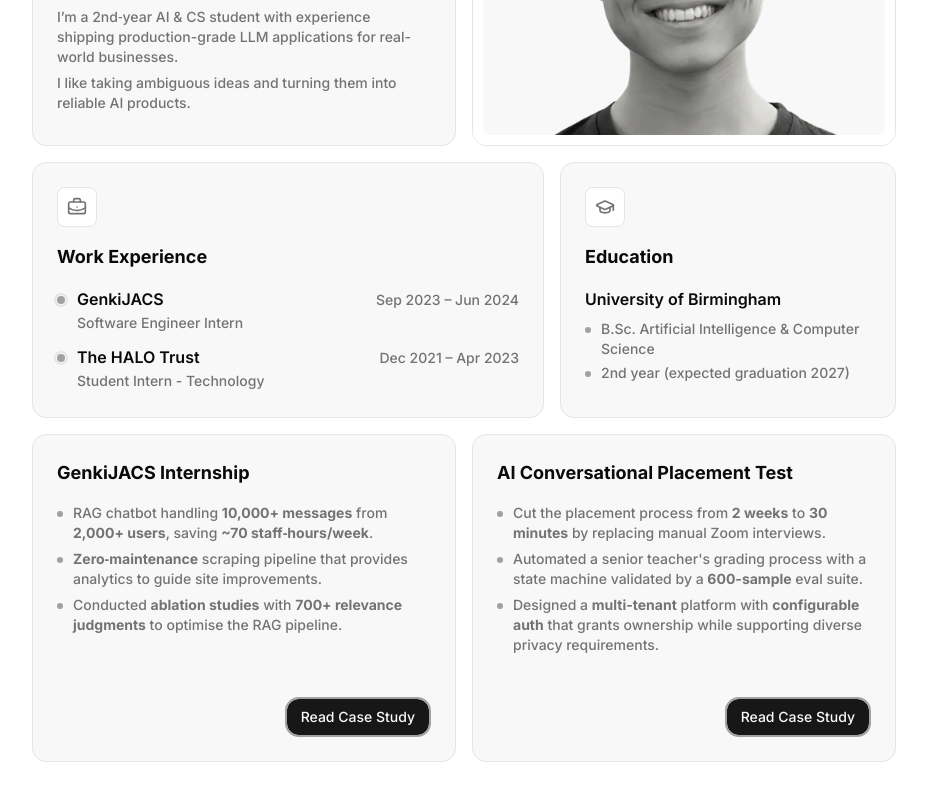
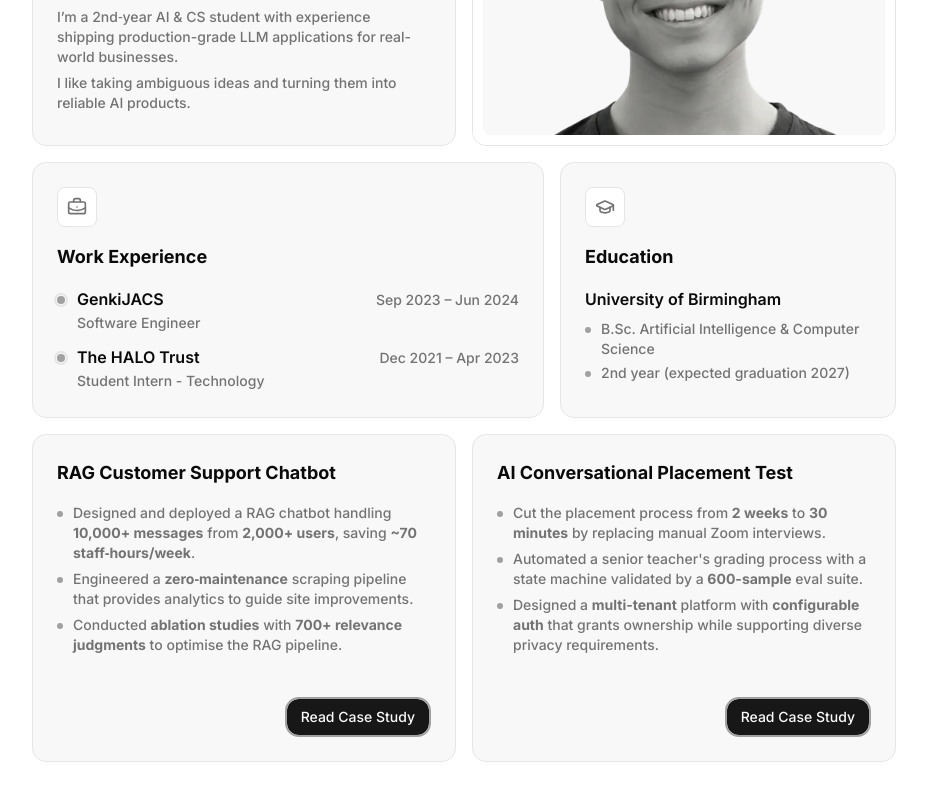
Before and after one commit to JoshuaKirby88/portfolio, a Next.js app: page / in a window 1280 px wide. Shown: the part 518-1318 px from the top of the page, without its empty margins (176-1103 px from the left). Built offline with nearby package versions, Linux system fonts and the light colour scheme.

Commit message:
Improved GenkiJACS role wording and updated CV

```diff
--- a/src/content/home.ts
+++ b/src/content/home.ts
@@ -31,7 +31,7 @@ I like taking ambiguous ideas and turning them into reliable AI products.`,
 		experiences: [
 			{
 				name: "GenkiJACS",
-				description: "Software Engineer Intern",
+				description: "Software Engineer",
 				duration: "Sep 2023 – Jun 2024",
 			},
 			{
@@ -55,12 +55,12 @@ I like taking ambiguous ideas and turning them into reliable AI products.`,
 	},
 	projects: [
 		{
-			title: "GenkiJACS Internship",
+			title: "RAG Customer Support Chatbot",
 			href: "/genkijacs",
 			image: "/projects/genkijacs.webp",
 			bullets: [
-				"RAG chatbot handling **10,000+ messages** from **2,000+ users**, saving **~70 staff‑hours/week**.",
-				"**Zero‑maintenance** scraping pipeline that provides analytics to guide site improvements.",
+				"Designed and deployed a RAG chatbot handling **10,000+ messages** from **2,000+ users**, saving **~70 staff‑hours/week**.",
+				"Engineered a **zero‑maintenance** scraping pipeline that provides analytics to guide site improvements.",
 				"Conducted **ablation studies** with **700+ relevance judgments** to optimise the RAG pipeline.",
 			],
 			button: "Read Case Study",
--- a/src/content/projects/genkijacs.md
+++ b/src/content/projects/genkijacs.md
@@ -1,11 +1,11 @@
-## GenkiJACS 1-year Internship
+## Production RAG at GenkiJACS
 
 <chatbotimages images='[{"src": "/genkijacs/genkijacs-chatbot.webp", "alt": "GenkiJACS Chatbot"}, {"src": "/genkijacs/nagoya-chatbot.webp", "alt": "Nagoya Chatbot"}]'>
 </chatbotimages>
 
 I independently designed, built, and operated a production RAG chatbot and staff portal for [GenkiJACS](https://www.genkijacs.com) (Japanese language school).
 
-- **Role:** Software Engineer Intern (sole engineer, part-time)
+- **Role:** Software Engineer (sole engineer, part-time)
 - **Location:** Fukuoka, Japan
 - **Duration:** Sep 2023 – Jun 2024
 - **Tech:** TypeScript, Python, [Next.js](https://nextjs.org), AWS, [Pinecone](https://www.pinecone.io) (vector DB), OpenAI
```
Also changed, not shown: 1 other file (tests, documents, lock files or other folders).
